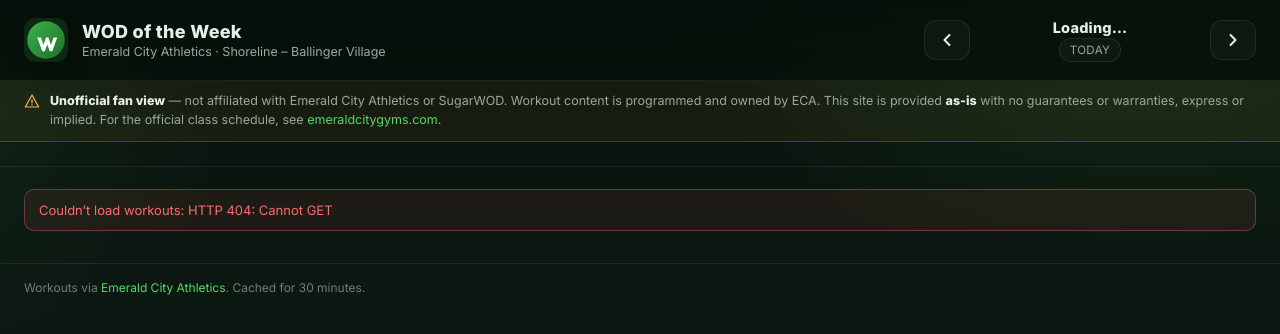
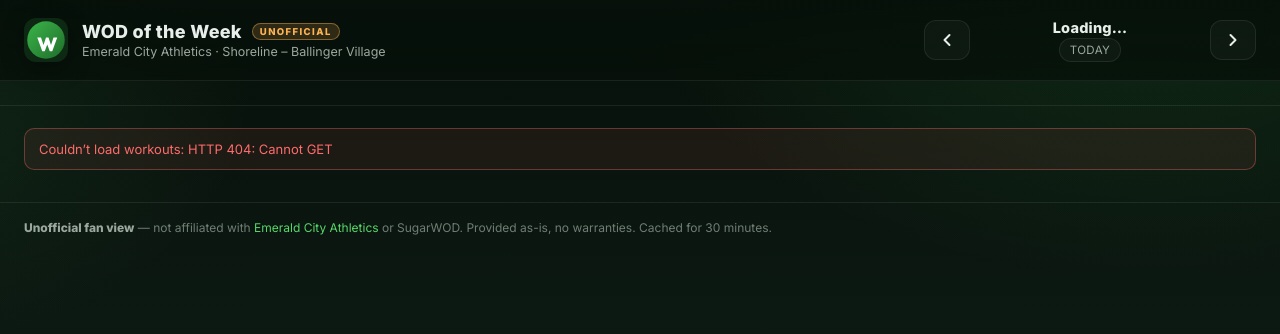
Before and after one commit to mmacy/wod, a Python web app: template templates/index.html in a window 1280 px wide. Shown: the top 334 px of the page. Run offline with Jinja, Linux system fonts and the light colour scheme; the template is opened without the code that fills it, so the values that code supplies are empty.

Commit message:
Move unofficial-site notice to header badge + footer
Replaced the full-width amber strip below the header with a small
UNOFFICIAL pill inline with the page title, and moved the full
disclaimer (no-affiliation / no-warranty / link to official schedule)
into the footer. This is the standard fan-site pattern: visible above
the fold, but doesn't push the workout content down.

Co-authored-by: Copilot <223556219+Copilot@users.noreply.github.com>

```diff
--- a/static/style.css
+++ b/static/style.css
@@ -70,6 +70,16 @@ button { font-family: inherit; cursor: pointer; }
 .brand-text { min-width: 0; }
 .brand h1 {
   margin: 0; font-size: 18px; letter-spacing: 0.3px; font-weight: 800;
+  display: inline-flex; align-items: center; gap: 10px;
+}
+.unofficial-badge {
+  font-size: 9.5px; font-weight: 800; letter-spacing: 1.4px;
+  background: rgba(255, 180, 84, 0.16);
+  color: var(--track-hyrox);
+  border: 1px solid rgba(255, 180, 84, 0.42);
+  padding: 2px 7px;
+  border-radius: 999px;
+  text-transform: uppercase;
 }
 .subtitle {
   margin: 2px 0 0; color: var(--text-dim); font-size: 12.5px;
@@ -98,30 +108,6 @@ button { font-family: inherit; cursor: pointer; }
 .iconbtn:active, .ghostbtn:active { transform: translateY(1px); }
 .ghostbtn { padding: 4px 10px; font-size: 11.5px; color: var(--text-dim);
             border-radius: 999px; letter-spacing: 0.4px; text-transform: uppercase; }
-
-/* ---------- unofficial-site disclaimer ---------- */
-.disclaimer {
-  display: flex; align-items: flex-start; gap: 10px;
-  max-width: 1600px;
-  margin: 0 auto;
-  padding: 11px 24px;
-  font-size: 12.5px;
-  line-height: 1.5;
-  color: var(--text-dim);
-  background: rgba(255, 180, 84, 0.06);
-  border-bottom: 1px solid rgba(255, 180, 84, 0.22);
-}
-.disclaimer-icon {
-  flex: none;
-  display: inline-flex;
-  color: var(--track-hyrox);
-  margin-top: 1px;
-}
-.disclaimer-text strong { color: var(--text); font-weight: 700; }
-.disclaimer-text a { color: var(--brand-2); }
-@media (max-width: 640px) {
-  .disclaimer { padding: 10px 16px; font-size: 12px; gap: 8px; }
-}
 
 /* ---------- filter strip ---------- */
 .filters {
@@ -459,9 +445,13 @@ button { font-family: inherit; cursor: pointer; }
   gap: 12px; flex-wrap: wrap;
   padding: 16px 24px 24px;
   color: var(--text-mute); font-size: 12px;
+  line-height: 1.5;
   border-top: 1px solid var(--card-border);
   max-width: 1600px; margin: 0 auto;
 }
+.footer strong { color: var(--text-dim); font-weight: 700; }
+.footer a { color: var(--brand-2); }
+.footer a:hover { color: var(--brand); }
 .meta { font-family: var(--font-mono); font-size: 11px; }
 
 /* ---------- skeleton ---------- */
--- a/templates/index.html
+++ b/templates/index.html
@@ -26,7 +26,7 @@
         </svg>
       </span>
       <div class="brand-text">
-        <h1>WOD of the Week</h1>
+        <h1>WOD of the Week <span class="unofficial-badge" title="Unofficial fan project">UNOFFICIAL</span></h1>
         <p class="subtitle">Emerald City Athletics · Shoreline – Ballinger Village</p>
       </div>
     </div>
@@ -45,27 +45,6 @@
     </nav>
   </header>
 
-  <aside class="disclaimer" role="note" aria-label="Unofficial site notice">
-    <span class="disclaimer-icon" aria-hidden="true">
-      <svg viewBox="0 0 24 24" width="16" height="16">
-        <path d="M12 3l10 18H2L12 3z" fill="none" stroke="currentColor"
-              stroke-width="1.8" stroke-linejoin="round"/>
-        <path d="M12 10v5" fill="none" stroke="currentColor"
-              stroke-width="1.8" stroke-linecap="round"/>
-        <circle cx="12" cy="18" r="1" fill="currentColor"/>
-      </svg>
-    </span>
-    <div class="disclaimer-text">
-      <strong>Unofficial fan view</strong> &mdash; not affiliated with
-      Emerald City Athletics or SugarWOD. Workout content is programmed and
-      owned by ECA. This site is provided <strong>as-is</strong> with no
-      guarantees or warranties, express or implied. For the official class
-      schedule, see
-      <a href="https://emeraldcitygyms.com/shoreline-ballinger-village/group-class-schedule/"
-         target="_blank" rel="noopener">emeraldcitygyms.com</a>.
-    </div>
-  </aside>
-
   <section id="filters" class="filters" aria-label="Workout filters" hidden></section>
 
   <main id="grid" class="layout layout-grid" aria-live="polite" aria-busy="true">
@@ -81,9 +60,9 @@
   </main>
 
   <footer class="footer">
-    <span>Workouts via
-      <a href="https://emeraldcitygyms.com/shoreline-ballinger-village/group-class-schedule/" target="_blank" rel="noopener">Emerald City Athletics</a>.
-      Cached for 30 minutes.</span>
+    <span><strong>Unofficial fan view</strong> &mdash; not affiliated with
+      <a href="https://emeraldcitygyms.com/shoreline-ballinger-village/group-class-schedule/" target="_blank" rel="noopener">Emerald City Athletics</a>
+      or SugarWOD. Provided as-is, no warranties. Cached for 30 minutes.</span>
     <span id="meta" class="meta"></span>
   </footer>
 
```
